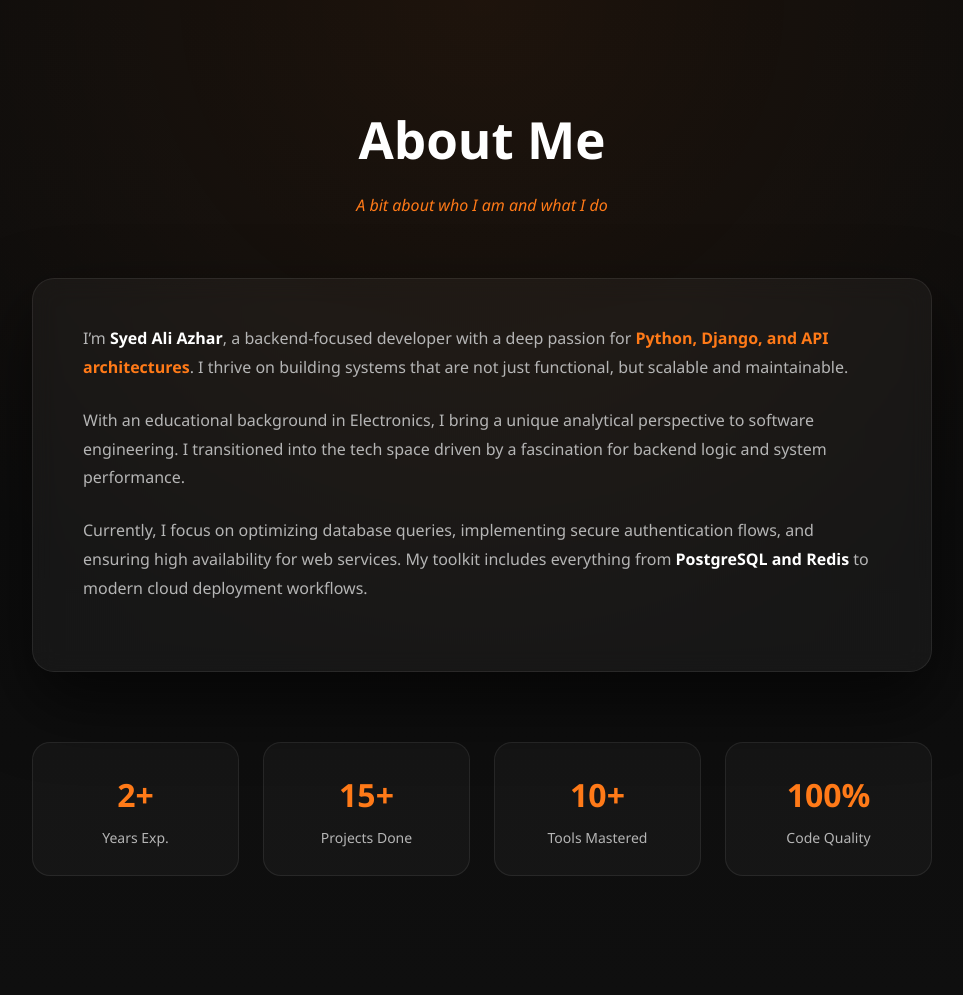
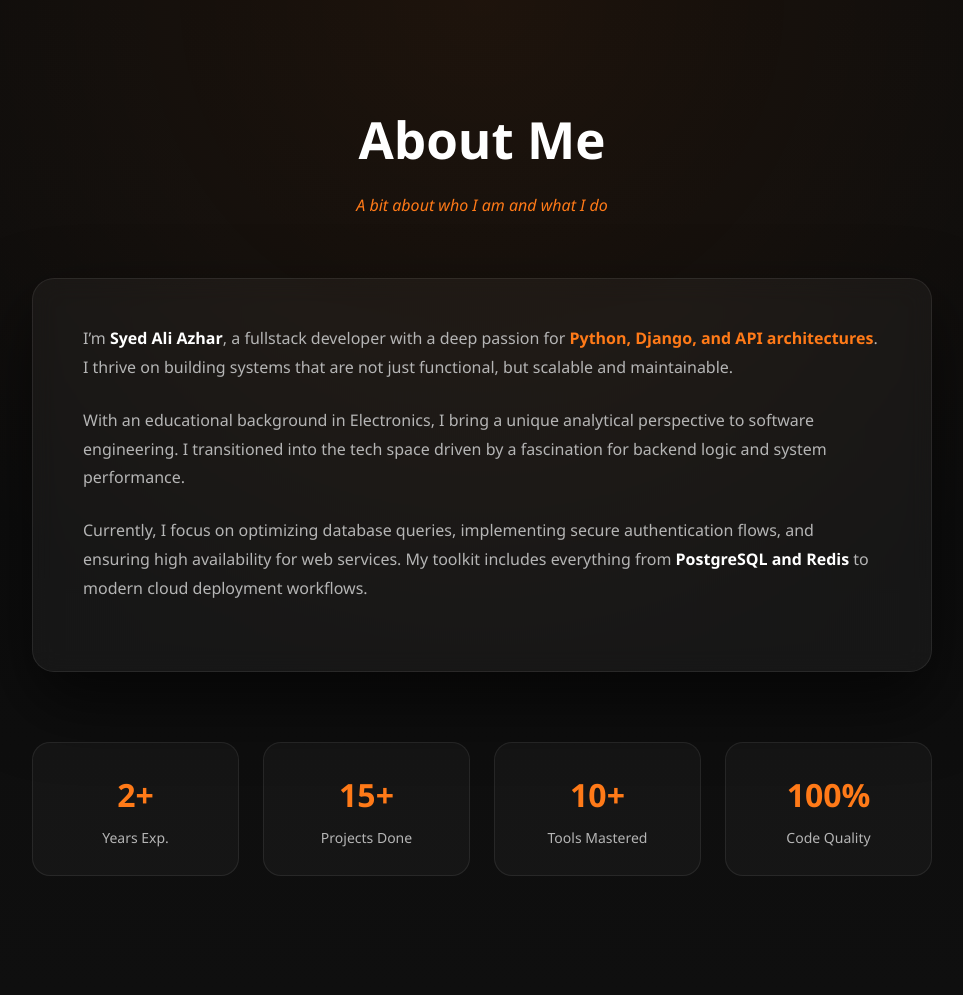
Before and after one commit to alisyed010/portfolio, a Django app: page /about/ in a window 1280 px wide. Shown: the part 74-1069 px from the top of the page, without its empty margins (158-1121 px from the left). Run offline with Django 5.2, Linux system fonts and the light colour scheme.

```diff
--- a/resume/templates/resume/about.html
+++ b/resume/templates/resume/about.html
@@ -13,7 +13,7 @@
     <!-- GLASS CONTENT CARD -->
     <div class="about-card">
         <p>
-            I’m <strong>Syed Ali Azhar</strong>, a backend-focused developer with a deep passion for
+            I’m <strong>Syed Ali Azhar</strong>, a fullstack developer with a deep passion for
             <span class="highlight">Python, Django, and API architectures</span>.
             I thrive on building systems that are not just functional, but scalable and maintainable.
         </p>
@@ -53,3 +53,4 @@
 
 </section>
 {% endblock %}
+<!-- ALI -->
```
